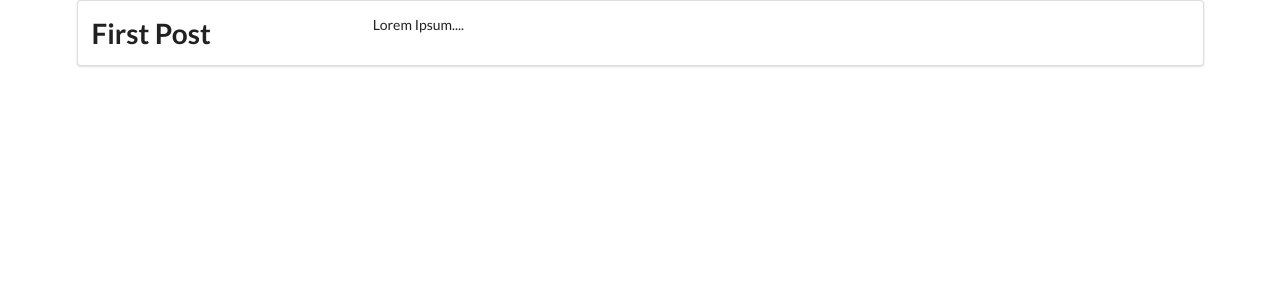
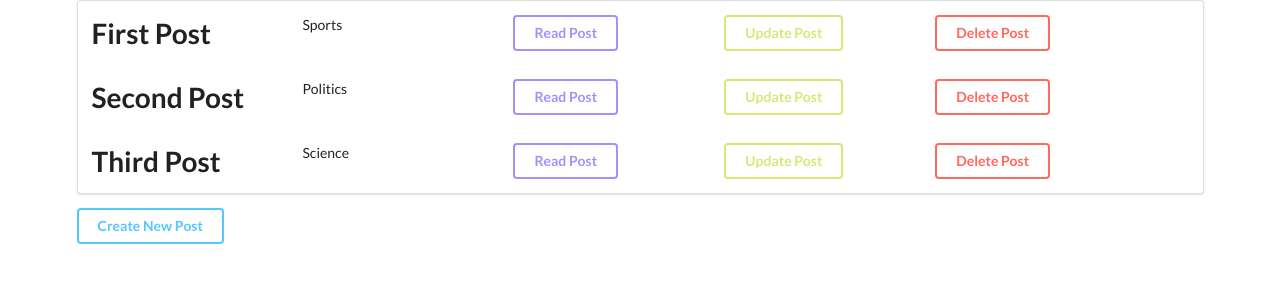
Before and after one commit to Samiur-UTI/Wedevs-CRUD-Task-, a React (Create React App) app: page / in a window 1280 px wide. Shown: the top 300 px of the page. Built offline with nearby package versions, Linux system fonts and the light colour scheme.

Commit message:
done before modal

```diff
--- a/src/App.js
+++ b/src/App.js
@@ -1,5 +1,4 @@
 import React from 'react';
-import ReactDOM from 'react-dom';
 import Posts from './components/posts';
 
 const App = () =>{
--- /dev/null
+++ b/src/components/form.js
@@ -0,0 +1,6 @@
+const Form = () => {
+    return(
+      <button className='ui inverted blue button'>Create New Post</button>
+    );
+}
+export default Form;
--- a/src/components/post.js
+++ b/src/components/post.js
@@ -1,15 +1,25 @@
 
-const Post = ({posts}) => {
-    console.log(posts);
+const Post = ({posts, handleDelete}) => {
+    const handleRead = (body) => console.log(body);
+    const handleUpdate = (id) => console.log(id);
     return(
         <div className='ui segment'>
             {posts.map(post => (
                 <div className='ui grid'>
-                    <div className='four wide column'>
+                    <div className='three wide column'>
                         <h1 key={post.id}>{post.title}</h1>
                     </div>
-                    <div className='four wide column'>
-                        <p key={post.id}>{post.body}</p>
+                    <div className='three wide column'>
+                        <p key={post.id}>{post.category}</p>
+                    </div>
+                    <div className='three wide column'>
+                         <button key={post.id} className='ui inverted violet button' onClick={() => handleRead(post.body)}>Read Post</button>
+                    </div>
+                    <div className='three wide column'>
+                         <button key={post.id} className='ui inverted olive button' onClick={() => handleUpdate(post.body)}>Update Post</button>
+                    </div>
+                    <div className='three wide column'>
+                         <button key={post.id} className='ui inverted red button' onClick={() => handleDelete(post.id)}>Delete Post</button>
                     </div>
                 </div>
             ))}
--- a/src/components/posts.js
+++ b/src/components/posts.js
@@ -1,13 +1,24 @@
 import {useState} from 'react';
 import Post from './post';
-
+import Form from './form';
 const Posts = () => {
     const [post,setPost] = useState([
-        {author: 'Samiur', title:'First Post', body:'Lorem Ipsum....', id:1, category:'Sports'}
+        {author: 'Samiur', title:'First Post', body:'Lorem Ipsum....', id:1, category:'Sports'},
+        {author: 'Rahaman', title:'Second Post', body:'Lorem Ipsum....', id:2, category:'Politics'},
+        {author: 'Khan', title:'Third Post', body:'Lorem Ipsum....', id:3, category:'Science'}
+
     ]);
+    const handleDelete = (id) => {
+     const newPost = post.filter(p => p.id !== id);
+     setPost(newPost);
+    }
+
     return(
        <div className='ui content'>
-            <Post posts={post}/>
+            <Post posts={post} handleDelete={handleDelete}/>
+            <div className='ui container'>
+                <Form/>
+            </div>
         </div>
     )
 }
```
